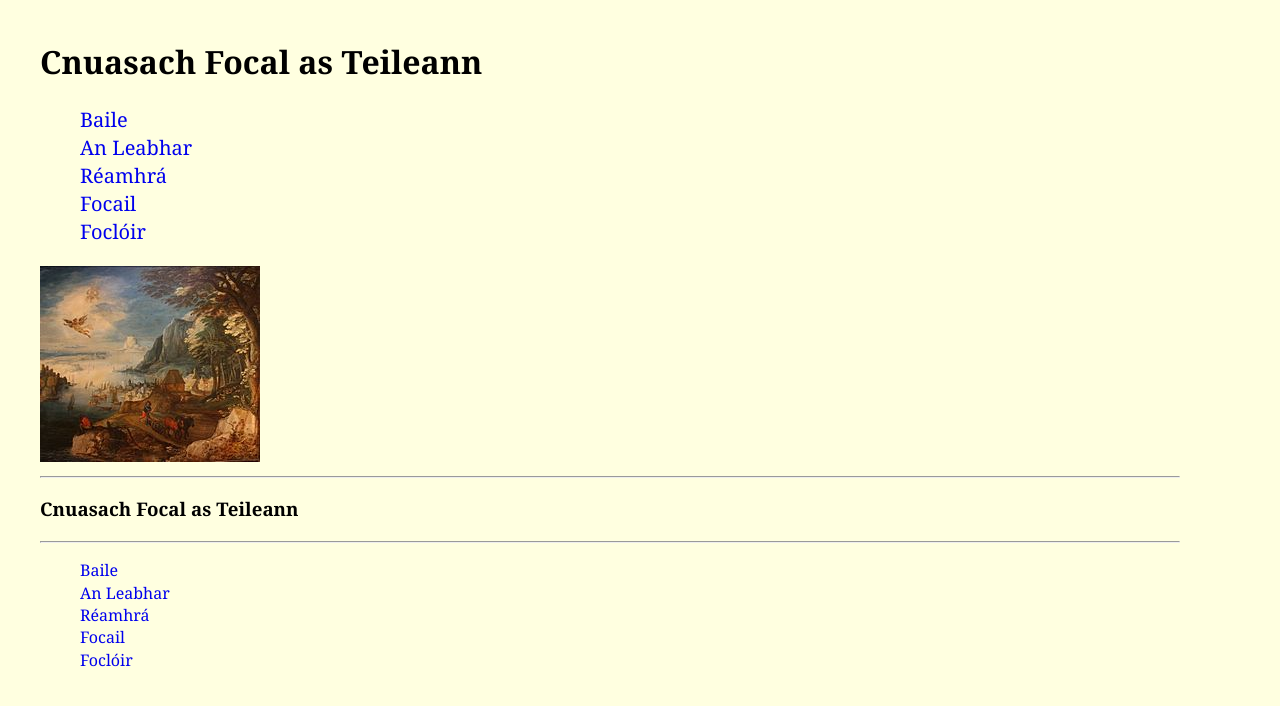
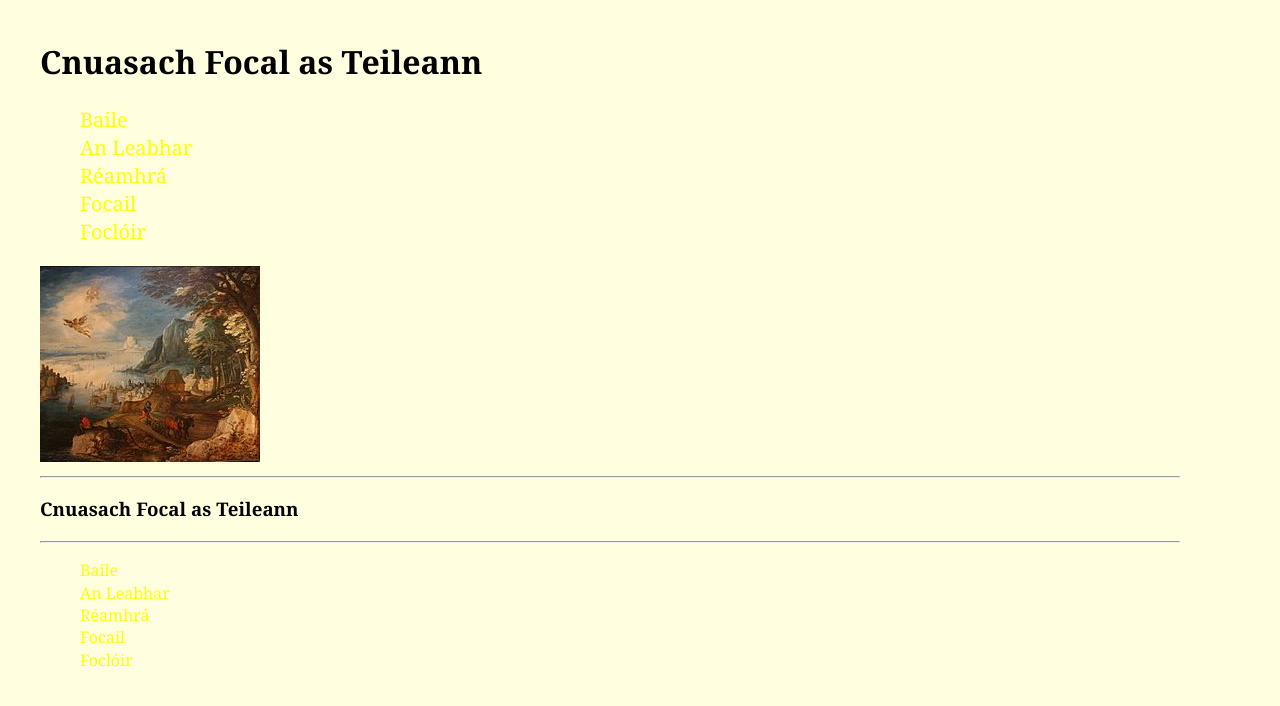
Before and after one commit to pmcu/cnuas-teileann, a Jekyll site: the page built from index.html, in a window 1280 px wide. Shown: the top 706 px of the page. Built offline with Jekyll 4.4.1, drawn with Linux system fonts in a browser that asks for light colours.

Commit message:
Update common.css

```diff
--- a/css/common.css
+++ b/css/common.css
@@ -31,5 +31,5 @@ font-size: 1.25rem;
 }
 a {
 text-decoration: none;
-
+color: yellow;
 }
```
